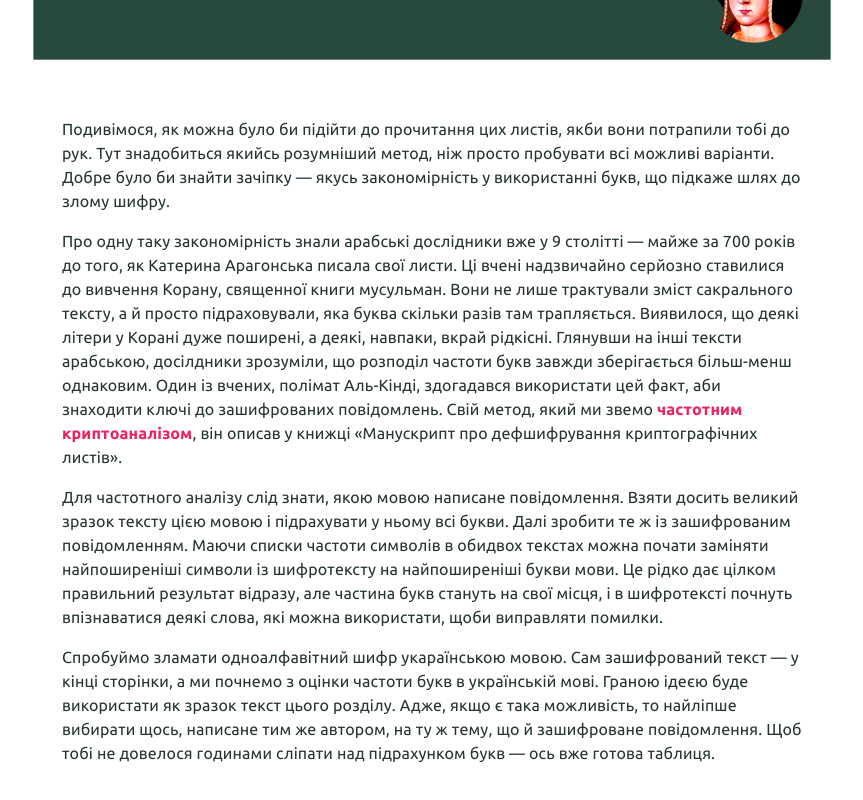
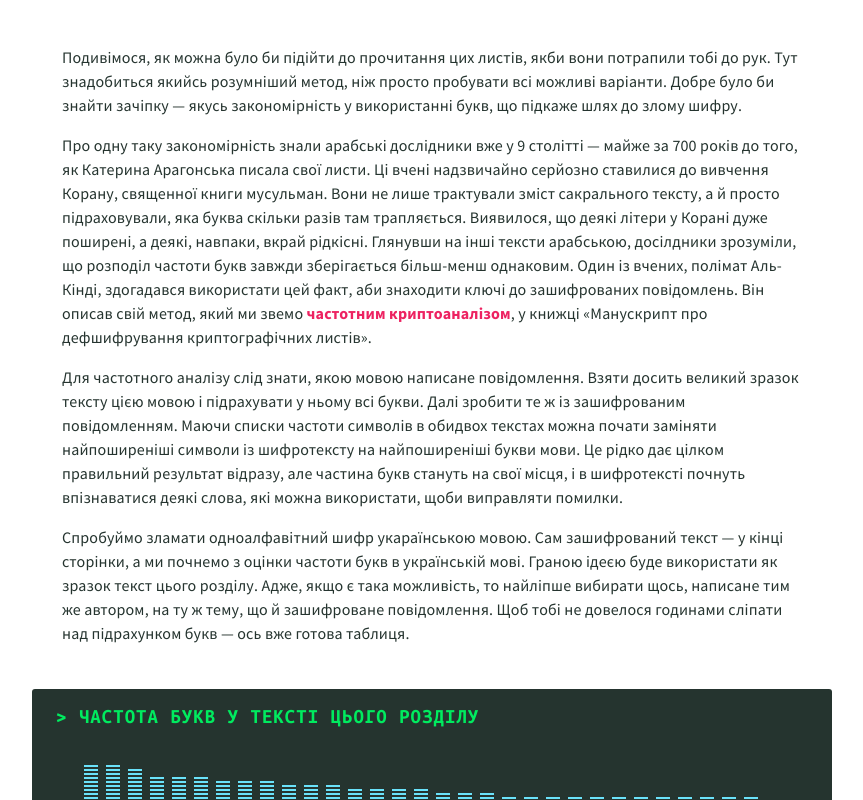
Before and after one commit to Zlira/crypto_history, a React (Create React App) app: page /2 in a window 1280 px wide. Shown: the part 1760-2560 px from the top of the page, without its empty margins (208-1071 px from the left). Built offline with nearby package versions, Linux system fonts and the light colour scheme.

Commit message:
Changed font, corrected some typos

```diff
--- a/public/index.html
+++ b/public/index.html
@@ -26,6 +26,8 @@
       rel="stylesheet">
     <link href="https://fonts.googleapis.com/css?family=Ubuntu+Mono:400,700&amp;subset=cyrillic,greek"
       rel="stylesheet">
+    <link href="https://fonts.googleapis.com/css?family=Source+Sans+Pro:400,400i,700&amp;subset=cyrillic"
+      rel="stylesheet">
     <title>Криптографія</title>
   </head>
   <body>
--- a/src/App.css
+++ b/src/App.css
@@ -1,6 +1,6 @@
 html, body {
   font-size: 16px;
-  font-family: "Ubuntu", sans-serif;
+  font-family: "Source Sans Pro", sans-serif;
   line-height: 1.5;
   color: #25342F;
   letter-spacing: 0.01em;
--- a/src/content/ChapterTwo.js
+++ b/src/content/ChapterTwo.js
@@ -79,8 +79,8 @@ export default function ChapterOne() {
     досілдники зрозуміли, що розподіл частоти букв завжди зберігається більш-менш однаковим.
     Один із вчених, полімат Аль-Кінді, здогадався використати цей факт,
     аби знаходити ключі до зашифрованих повідомлень.
-    Свій метод, який ми звемо <em>частотним криптоаналізом</em>,
-    він описав у книжці «Манускрипт про дефшифрування криптографічних листів».
+    Він описав свій метод, який ми звемо <em>частотним криптоаналізом</em>,
+    у книжці «Манускрипт про дефшифрування криптографічних листів».
   </p>
   <p className="main-text">
     Для частотного аналізу слід знати, якою мовою написане повідомлення.
--- a/src/index.css
+++ b/src/index.css
@@ -1,7 +1,7 @@
 body {
   margin: 0;
   padding: 0;
-  font-family: "Ubuntu", -apple-system, BlinkMacSystemFont, "Segoe UI",
+  font-family: "Source Sans Pro", -apple-system, BlinkMacSystemFont, "Segoe UI",
     "Roboto", "Oxygen","Cantarell", "Fira Sans", "Droid Sans", "Helvetica Neue",
     sans-serif;
   -webkit-font-smoothing: antialiased;
```
